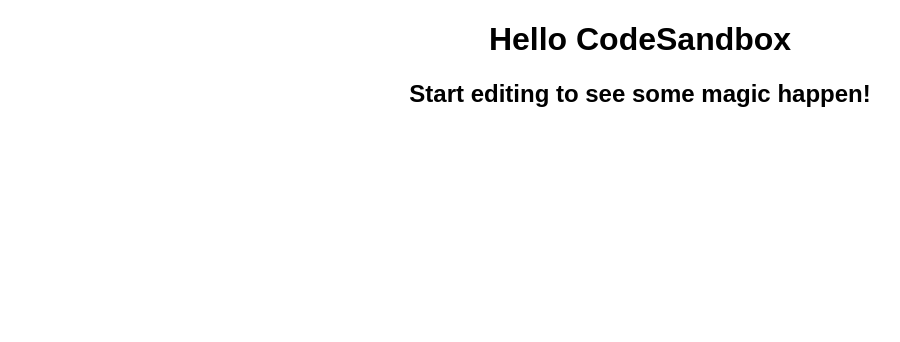
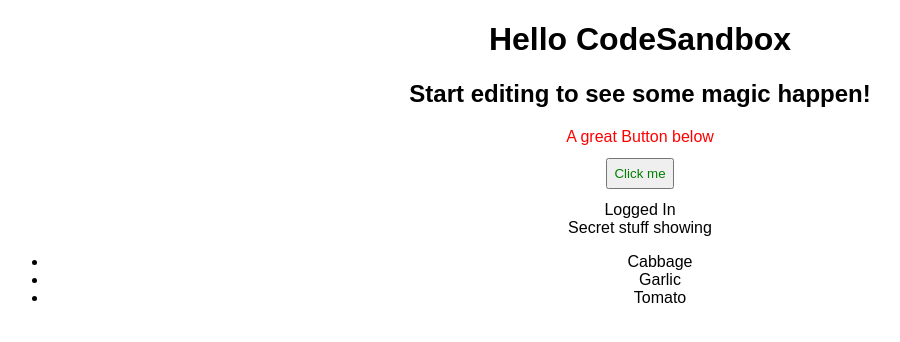
Before and after one commit to oreillyross/React_In_One_Page, a React (Create React App) app: page / in a window 1280 px wide. Shown: the top 342 px of the page, without its empty margins (0-900 px from the left). Built offline with nearby package versions, Linux system fonts and the light colour scheme.

Commit message:
start with beta react docs

```diff
--- a/src/App.js
+++ b/src/App.js
@@ -1,10 +1,71 @@
+// you can directly import css classes, or add the link tag to html file in public dir
+// usually the entry point to your app
 import "./styles.css";
-
+// export this piece of UI which can be imported later without the {}
+// only one default export allowed in a file
 export default function App() {
   return (
+    // the class is replaced by className not to have a clash
     <div className="App">
       <h1>Hello CodeSandbox</h1>
       <h2>Start editing to see some magic happen!</h2>
+      {/* The component can be nested into another component */}
+      <MyButton />
+      <Display />
     </div>
   );
 }
+// A component is a piece of UI. Functions that return markup
+// The capital letter is important, distinguishes a React component from
+// regular HTML markup.
+function MyButton() {
+  const title = "A great Button below";
+  const myclass = "cool";
+  const mycolor = "green";
+  return (
+    <>
+      {/* curly braces let you escape back into javascript to embed some
+      variable or carry out some logic.
+      One can also pass javascript vars as html attributes by
+      escaping with {} */}
+      <div className={myclass}>{title}</div>
+      {/* Note the syntax, an object inside the escaped {} of JSX */}
+      {/* Also note you can pass JS variables into style attrs. */}
+      <button style={{ color: mycolor, margin: "12px", padding: "6px" }}>
+        Click me
+      </button>
+    </>
+  );
+}
+
+const products = [
+  { id: 1, title: "Cabbage" },
+  { id: 2, title: "Garlic" },
+  { id: 1, title: "Tomato" }
+];
+
+const Display = () => {
+  // lists in JS can be transformed using map to spit out JSX
+  // The key attr is important for React to know later what happened
+  // if you insert, delete, re-order items
+  const productList = products.map((p) => <li key={p.id}>{p.title}</li>);
+
+  let isLoggedIn = true;
+  let content;
+  // normal conditional JS logic can be used to decide what to render
+  // alternatively the conditional ? : works inside JSX
+  if (isLoggedIn) {
+    content = <div>Logged In</div>;
+  } else {
+    content = <div>Logged Out</div>;
+  }
+  return (
+    <div>
+      {content}
+      {/* Or the shorter && syntax. */}
+      {isLoggedIn && <div>Secret stuff showing</div>}
+      {/* And here the list transformed above is rendered */}
+      <ul>{productList}</ul>
+    </div>
+  );
+};
--- a/src/styles.css
+++ b/src/styles.css
@@ -2,3 +2,7 @@
   font-family: sans-serif;
   text-align: center;
 }
+
+.cool {
+  color: red;
+}
```
